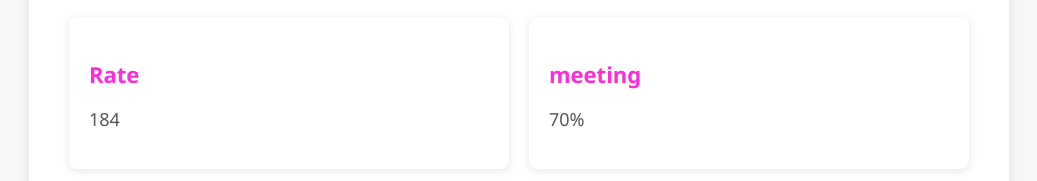
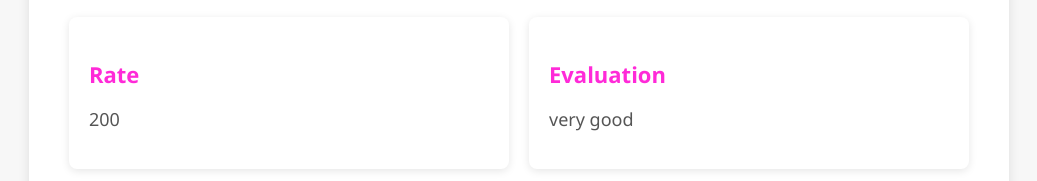
Before and after one commit to khalid-it-ctrl/doaa, a plain HTML site: page index.html in a window 1280 px wide. Shown: the part 241-422 px from the top of the page, without its empty margins (121-1158 px from the left). Drawn offline with Linux system fonts and the light colour scheme.

Commit message:
index.html

```diff
--- a/index.html
+++ b/index.html
@@ -84,11 +84,11 @@ phone📞: 01021455185
     <div class="info-container">
         <div class="info-box">
             <h3>Rate </h3>
-            <p>184</p>
+            <p>200</p>
         </div>
         <div class="info-box">
-            <h3>meeting</h3>
-            <p>70%</p>
+            <h3>Evaluation</h3>
+            <p>very good</p>
         </div>
     </div>
 </div>
```
